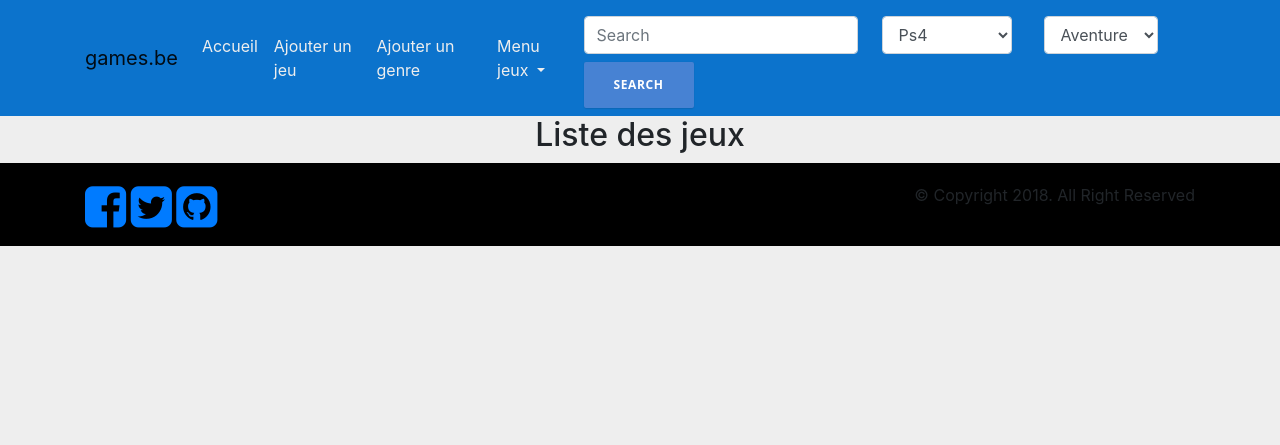
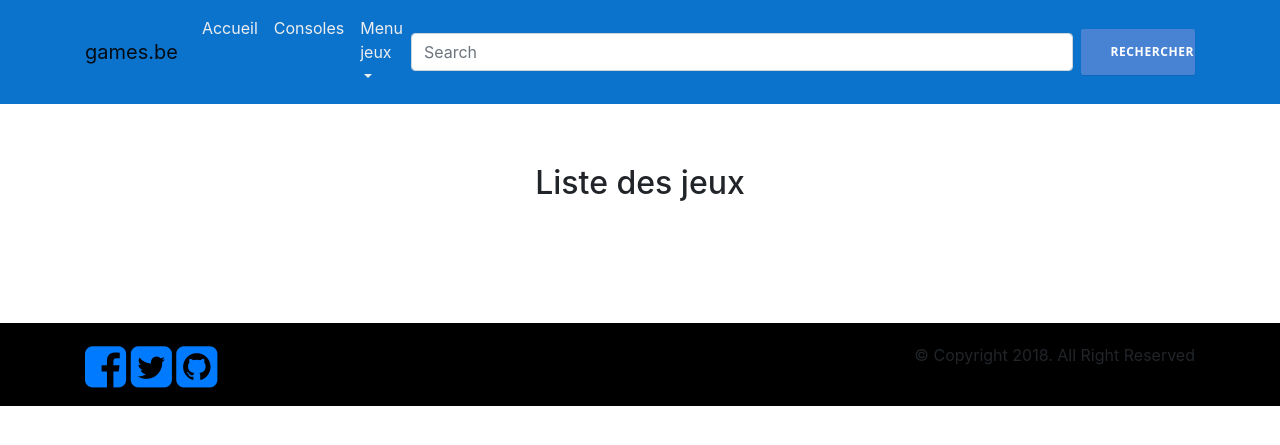
Before and after one commit to ablo340/videogames.be, a Symfony app: template my-projet/templates/home/home.html.twig in a window 1280 px wide. Shown: the top 445 px of the page. Run offline with Twig, Linux system fonts and the light colour scheme; the template is opened without the code that fills it, so the values that code supplies are empty; some libraries are stand-ins or nearby versions.

Commit message:
search page

```diff
--- a/my-projet/public/home.css
+++ /dev/null
@@ -1,42 +0,0 @@
-/*
-Body
-*/
-body {
-    background-color:#eee;
-}
-
-#pinBoot {
-    position: relative;
-    max-width: 100%;
-    width: 100%;
-}
-img {
-    width: 100%;
-    max-width: 100%;
-    height: auto;
-}
-.white-panel {
-    position: absolute;
-    background: white;
-    box-shadow: 0px 1px 2px rgba(0, 0, 0, 0.3);
-    padding: 10px;
-}
-
-/*
-stylize any heading tags withing white-panel below
-*/
-
-.white-panel h1 {
-    font-size: 1em;
-}
-.white-panel h1 a {
-    color: #A92733;
-}
-.white-panel:hover {
-    box-shadow: 1px 1px 10px rgba(0, 0, 0, 0.5);
-    margin-top: -5px;
-    -webkit-transition: all 0.3s ease-in-out;
-    -moz-transition: all 0.3s ease-in-out;
-    -o-transition: all 0.3s ease-in-out;
-    transition: all 0.3s ease-in-out;
-}
--- a/my-projet/src/Controller/AddGameController.php
+++ b/my-projet/src/Controller/AddGameController.php
@@ -6,7 +6,9 @@ use Symfony\Bundle\FrameworkBundle\Controller\AbstractController;
 use Symfony\Component\Routing\Annotation\Route;
 use Symfony\Component\Form\Extension\Core\Type\SubmitType;
 use App\Repository\JeuxRepository;
+use App\Repository\ConsoleRepository;
 use App\Entity\Jeux;
+use App\Entity\Console;
 use Symfony\Component\HttpFoundation\Request;
 use Doctrine\Common\Persistence\ObjectManager;
 use App\Form\JeuxType;
@@ -17,7 +19,7 @@ class AddGameController extends AbstractController
      * @Route("add/game", name="add_game")
      * @Route("add/game/{id}/edit", name="edit_game")
      */
-    public function AddGame(Jeux $jeu = null, Request $request, ObjectManager $manager)
+    public function Game(Jeux $jeu = null, Request $request, ObjectManager $manager)
     {
 
         if(!$jeu){
--- a/my-projet/templates/base.html.twig
+++ b/my-projet/templates/base.html.twig
@@ -30,48 +30,22 @@
                         <a class="nav-link" href="{{ path('home') }}">Accueil <span class="sr-only">(current)</span></a>
                     </li>
                     <li class="nav-item">
-                        <a class="nav-link" href="{{ path('add_game') }}">Ajouter un jeu</a>
-                    </li>
-                    <li class="nav-item">
-                        <a class="nav-link" href="#">Ajouter un genre</a>
+                        <a class="nav-link" href="{{ path('consoles') }}">Consoles</a>
                     </li>
                     <li class="nav-item dropdown dmenu">
                     <a class="nav-link dropdown-toggle" href="#" id="navbardrop" data-toggle="dropdown">
                         Menu jeux
                     </a>
                     <div class="dropdown-menu sm-menu">
-                        <a class="dropdown-item" href="#">Link 1</a>
-                        <a class="dropdown-item" href="#">Link 2</a>
-                        <a class="dropdown-item" href="#">Link 3</a>
-                        <a class="dropdown-item" href="#">Link 4</a>
-                        <a class="dropdown-item" href="#">Link 5</a>
-                        <a class="dropdown-item" href="#">Link 6</a>
+                        <a class="dropdown-item" href="{{ path('add_game') }}">Ajouter un jeu</a>
+                        <a class="dropdown-item" href="{{ path('add_console') }}">Ajouter une console</a>
                     </div>
                     </li>
                     </ul>
-                    <form class="form-inline my-2 my-lg-0">
-                        <input class="form-control mr-sm-2" type="search" placeholder="Search" aria-label="Search">
 
-                        <div class="form-group nav-link">
-                                <select name="console" class="form-control">
-                                    <option value="Ps4"> Ps4</option>
-                                    <option value="Xbox One">Xbox One</option>
-                                    <option value="Wii">Wii</option>
-                                    <option value="Nitendo Ds">Nitendo Ds</option>
-                                </select>
-                            </div>
+                    <input class="form-control mr-sm-2" type="search" placeholder="Search" aria-label="Search">
 
-                            <div class="form-group nav-link">
-                                    <select name="genre" class="form-control">
-                                        <option value="Aventure">Aventure</option>
-                                        <option value="Sport">Sport</option>
-                                        <option value="Combat">Combat</option>
-                                        <option value="Guerre">Guerre</option>
-                                        <option value="Course">Course</option>
-                                    </select>
-                                </div>
-                                <button type="button" class="btn btn-primary">Search</button>
-                    </form>
+                    <a href="{{ path('search') }}" class="btn btn-primary">Rechercher</a>
 
                 </div>
 
@@ -99,6 +73,7 @@
             </div>
         </footer>
 
+        <!-- Script -->
         <script src="//maxcdn.bootstrapcdn.com/bootstrap/4.1.1/js/bootstrap.min.js"></script>
         <script src="//cdnjs.cloudflare.com/ajax/libs/jquery/3.2.1/jquery.min.js"></script>
         <script src="{{ asset('app.js') }}"></script>
--- a/my-projet/templates/home/home.html.twig
+++ b/my-projet/templates/home/home.html.twig
@@ -2,13 +2,9 @@
 
 {% block title %}Games{% endblock %}
 
-{% block stylesheets %}
-<link rel="stylesheet" href="{{ asset('home.css') }}" />
-{% endblock %}
-
 {% block body %}
-<div class="container">
-	<div class="text-center">
+<div class="container pt60 pb60">
+	<div class="text-center mb60">
 		<h2>Liste des jeux</h2>
 	</div>
 
@@ -20,14 +16,14 @@
 			<div class="card grid-item-content">
 				<div class="card-body">
 				<img src="{{ jeu.image }}" alt="">
-				<h3 class="card-title">Nom : {{ jeu.nom }}</h3>
+				<h3 class="card-title">{{ jeu.nom }}</h3>
 
 				<p class="card-text">
 					Genre : {{ jeu.genre }}
 				</p>
 
 				<p class="card-text">
-					Console : {{ jeu.console }}
+					Console : {{ jeu.console.nom }}
 				</p>
 
 				<p class="card-text">
@@ -40,6 +36,5 @@
 		</div>
 		{% endfor %}
 	</div>
-
 </div>
 {% endblock %}
--- a/my-projet/templates/home/jeux.html.twig
+++ b/my-projet/templates/home/jeux.html.twig
@@ -16,13 +16,13 @@
                 </div>
                 <div class="col-md form-group ">
                     <p><h4>Genre : </h4>{{ jeux.genre }}</p>
-                    <p><h4>Console : </h4>{{ jeux.console }}</p>
+                    <p><h4>Console : </h4>{{ jeux.console.nom }}</p>
                     <p><h4>commentaire : </h4>{{ jeux.commentaire | raw }}</p>
                 </div>
             </div>
 
             <a href="{{ path('edit_game', {'id': jeux.id}) }}" class="btn btn-primary">Modifier</a>
-            <a href="{{ path('edit_game', {'id': jeux.id}) }}" class="btn btn-primary">Supprimer</a>
+            <a href="{{ path('delete_game', {'id': jeux.id}) }}" class="btn btn-primary">Supprimer</a>
         </div>
     </div>
 </div>
```
Also changed, not shown: my-projet/public/app.css (+40 -0 lines), my-projet/src/Controller/HomeController.php (+5 -3 lines), my-projet/src/Entity/Jeux.php (+18 -18 lines), my-projet/src/Form/JeuxType.php (+6 -1 lines), my-projet/templates/home/index.html.twig (deleted, +0 -20 lines).
